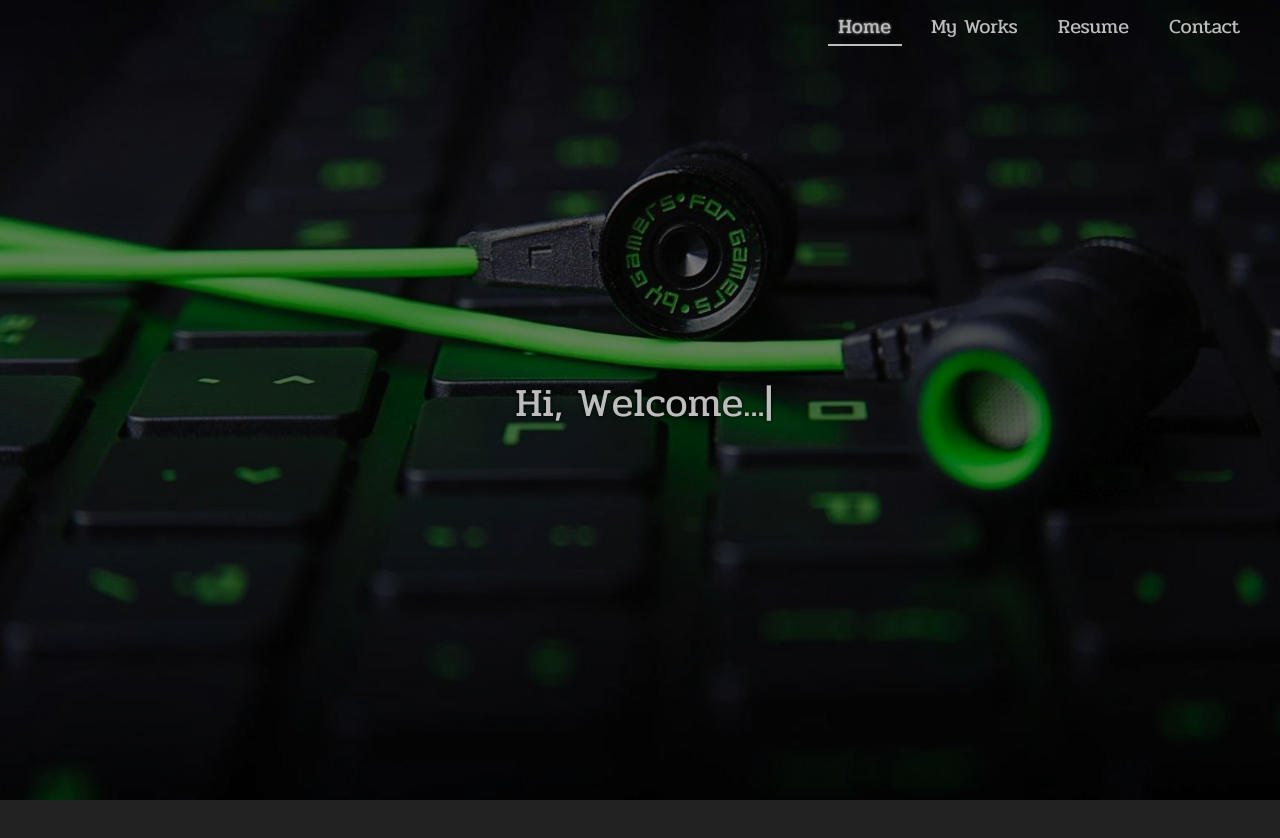
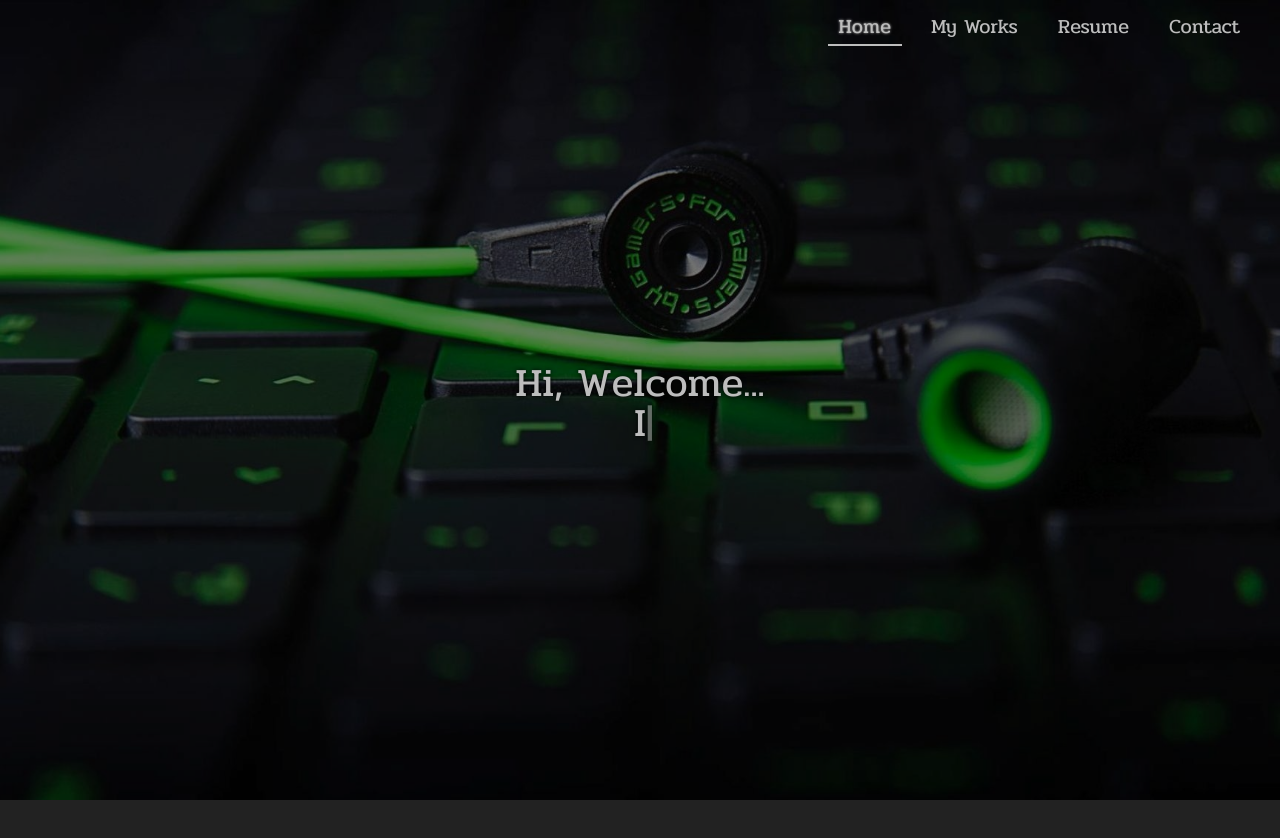
Before and after one commit to Basone01/basone01.github.io, a React (Create React App) app: page / in a window 1280 px wide. Shown: the top 838 px of the page. Built offline with nearby package versions, Linux system fonts and the light colour scheme.

Commit message:
remake AnimatedContainer to Higher Order Component and added scale effect to it

```diff
--- /dev/null
+++ b/src/page/animatedContainer.js
@@ -0,0 +1,31 @@
+import React, { Component } from 'react';
+import styled, { keyframes } from 'styled-components';
+
+const FadeIn = keyframes`
+    from {
+        opacity:0;
+		transform:scale(1.2);
+    }
+    to {
+        opacity:1;
+		transform:scale(1);
+    }
+`;
+
+const Container = styled.div`
+	display: block;
+	animation: ${FadeIn} 0.5s ease-in-out;
+`;
+
+export const AnimatedContainer = (ChildComponent) => {
+	return class AnimatedContainer extends Component {
+		render() {
+			return (
+				<Container>
+					<ChildComponent {...this.props}/>
+				</Container>
+			);
+		}
+	};
+};
+export default AnimatedContainer;
--- a/src/page/contact.js
+++ b/src/page/contact.js
@@ -1,6 +1,6 @@
 import React, { Component } from 'react'
-
-export default class Contact extends Component {
+import AnimatedContainer from './animatedContainer'
+export class Contact extends Component {
   render() {
     return (
       <div>
@@ -9,3 +9,5 @@ export default class Contact extends Component {
     )
   }
 }
+
+export default AnimatedContainer(Contact);
--- a/src/page/home.js
+++ b/src/page/home.js
@@ -1,11 +1,15 @@
 import React, { Component } from 'react';
+import AnimatedContainer from './animatedContainer'
 import Header from '../components/header/';
 
 
-export default class Home extends Component {
+export class Home extends Component {
 	render() {
+		const message=`Hi, Welcome...\nI am Basone01`
 		return (
-			<Header src={require('../img/headerBG.jpg')} msg="Hi, Welcome..." />
+			<Header src={require('../img/headerBG.jpg')} msg={message} />
 		);
 	}
 }
+
+export default AnimatedContainer(Home);
--- a/src/page/resume.js
+++ b/src/page/resume.js
@@ -1,6 +1,7 @@
 import React, { Component } from 'react'
+import AnimatedContainer from './animatedContainer'
 
-export default class Resume extends Component {
+export class Resume extends Component {
   render() {
     return (
       <div>
@@ -9,3 +10,5 @@ export default class Resume extends Component {
     )
   }
 }
+
+export default AnimatedContainer(Resume);
--- a/src/page/works.js
+++ b/src/page/works.js
@@ -1,6 +1,7 @@
 import React, { Component } from 'react'
+import AnimatedContainer from './animatedContainer'
 
-export default class Works extends Component {
+export class Works extends Component {
   render() {
     return (
       <div>
@@ -9,3 +10,4 @@ export default class Works extends Component {
     )
   }
 }
+export default AnimatedContainer(Works);
```
